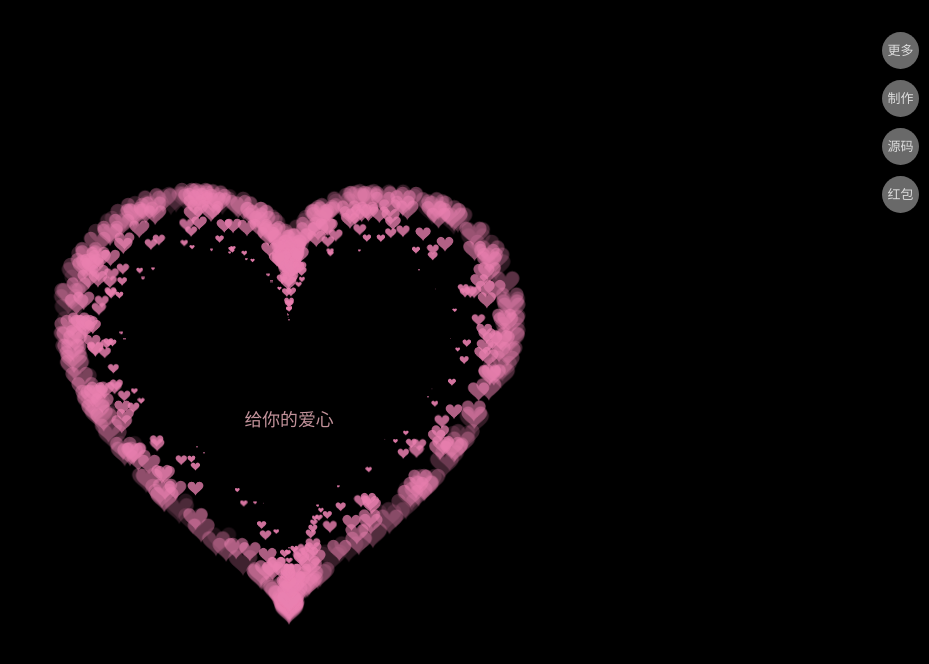
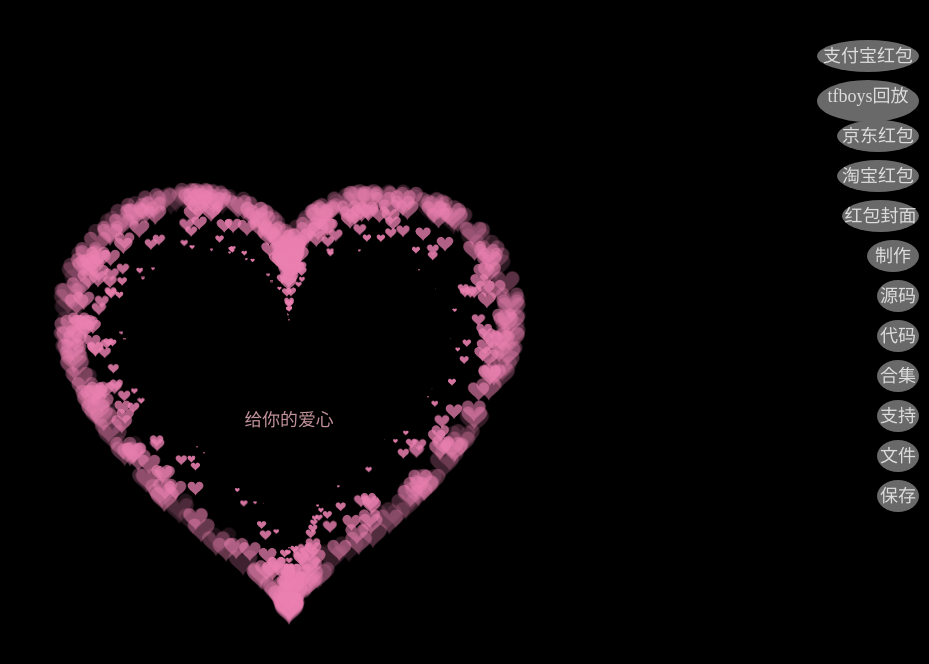
Before and after one commit to love99you/4, a plain HTML site: page index.html in a window 1280 px wide. Shown: the whole page, without its empty margins (351-1280 px from the left). Drawn offline with Linux system fonts and the light colour scheme.

Commit message:
Update index.html

```diff
--- a/index.html
+++ b/index.html
@@ -1,7 +1,7 @@
 <html>
 <head>
     <meta charset="utf-8">
-    <title>loveHeart</title>
+    <title>微信公众号：可乐自媒体 爱心代码</title>
     <link rel="shortcut icon" href="http://zhouql.vip/images/心.png" type="image/x-icon">
     <style>
         html,
@@ -33,6 +33,20 @@
     </style>
 </head>
 <body>
+
+    <a href="https://mp.weixin.qq.com/s/Ftmx8ot9M_rYWFZsrJtypA" style="position: fixed; top: 5%; right: 10px; width: 100px; height: 30px; z-index: 999; background: #696969; border-radius: 50%; padding: 1.0px; text-align: center; color: #ddd; text-decoration: none; line-height: 30px; font-size: 18px;">支付宝红包</a>
+<a href="https://pan.quark.cn/s/ee4847bffd34" style="position: fixed; top: 10%; right: 10px; width: 100px; height: 40px; z-index: 999; background: #696969; border-radius: 50%; padding: 1.0px; text-align: center; color: #ddd; text-decoration: none; line-height: 30px; font-size: 18px;">tfboys回放</a>
+<a href="https://mp.weixin.qq.com/s/0_GSKq1HqEw9qLCIOV_FEg" style="position: fixed; top: 15%; right: 10px; width: 80px; height: 30px; z-index: 999; background: #696969; border-radius: 50%; padding: 1.0px; text-align: center; color: #ddd; text-decoration: none; line-height: 30px; font-size: 18px;">京东红包</a>
+<a href="https://mp.weixin.qq.com/s/TuUjGvr62RVz721_TeDRjA" style="position: fixed; top: 20%; right: 10px; width: 80px; height: 30px; z-index: 999; background: #696969; border-radius: 50%; padding: 1.0px; text-align: center; color: #ddd; text-decoration: none; line-height: 30px; font-size: 18px;">淘宝红包</a>
+<a href="https://shop1619956412.v.weidian.com/?userid=1619956412&spider_token=2720" style="position: fixed; top: 25%; right: 10px; width: 75px; height: 30px; z-index: 999; background: #696969; border-radius: 50%; padding: 1.0px; text-align: center; color: #ddd; text-decoration: none; line-height: 30px; font-size: 18px;">红包封面</a>
+<a href="https://mp.weixin.qq.com/s/YYbYUHNKEg_U3HTHEh2C5w" style="position: fixed; top: 30%; right: 10px; width: 50px; height: 30px; z-index: 999; background: #696969; border-radius: 50%; padding: 1.0px; text-align: center; color: #ddd; text-decoration: none; line-height: 30px; font-size: 18px;">制作</a>
+<a href="https://pan.quark.cn/s/3344d23e48a8" style="position: fixed; top: 35%; right: 10px; width: 40px; height: 30px; z-index: 999; background: #696969; border-radius: 50%; padding: 1.0px; text-align: center; color: #ddd; text-decoration: none; line-height: 30px; font-size: 18px;">源码</a>
+<a href="https://drive.uc.cn/s/4819fdecb8a24" style="position: fixed; top: 40%; right: 10px; width: 40px; height: 30px; z-index: 999; background: #696969; border-radius: 50%; padding: 1.0px; text-align: center; color: #ddd; text-decoration: none; line-height: 30px; font-size: 18px;">代码</a>
+<a href="https://pan.xunlei.com/s/VNlDcB3ABz0oNSOEv5mpSE_tA1?pwd=97rw#" style="position: fixed; top: 45%; right: 10px; width: 40px; height: 30px; z-index: 999; background: #696969; border-radius: 50%; padding: 1.0px; text-align: center; color: #ddd; text-decoration: none; line-height: 30px; font-size: 18px;">合集</a>
+<a href="https://mp.weixin.qq.com/s/CImse_lRLCDjB3WzAqRp1Q" style="position: fixed; top: 50%; right: 10px; width: 40px; height: 30px; z-index: 999; background: #696969; border-radius: 50%; padding: 1.0px; text-align: center; color: #ddd; text-decoration: none; line-height: 30px; font-size: 18px;">支持</a>
+<a href="https://pan.xunlei.com/s/VO1dLN6rfBTIpMa_bYISLRcFA1?pwd=y2zh#" style="position: fixed; top: 55%; right: 10px; width: 40px; height: 30px; z-index: 999; background: #696969; border-radius: 50%; padding: 1.0px; text-align: center; color: #ddd; text-decoration: none; line-height: 30px; font-size: 18px;">文件</a>
+<a href="https://pan.quark.cn/s/96dc82d97328" style="position: fixed; top: 60%; right: 10px; width: 40px; height: 30px; z-index: 999; background: #696969; border-radius: 50%; padding: 1.0px; text-align: center; color: #ddd; text-decoration: none; line-height: 30px; font-size: 18px;">保存</a>
+
     <p>给你的爱心</p>
     <canvas id="pinkboard"></canvas>
     <script>
@@ -235,14 +249,6 @@
             }, 10);
         })(document.getElementById('pinkboard'));
         </script>
-     <a href="https://mp.weixin.qq.com/s/oxLqXBcLCT8ij67DjkW2kw" class="hide_buttom"
-  style="position: fixed;top: 10%;right: 10px;width: 35px;height: 35px;z-index: 999;background: #696969;border-radius: 50%;padding: 1.0px;text-align: center;color: #ddd;text-decoration: none;   clear: both; line-height: 35px; 	margin:auto;   font-size: 13px;">制作</a>
-  <a href="https://mp.weixin.qq.com/s/KA3nFLUB5W8f1BIyd_g0cg" class="hide_buttom"
-  style="position: fixed;top: 4%;right: 10px;width: 35px;height: 35px;z-index: 998;background: #696969;border-radius: 50%;padding: 1.0px;text-align: center;color: #ddd;text-decoration: none;   clear: both; line-height: 35px; 	margin:auto;   font-size: 13px;">更多</a>
-          <a href="https://pan.quark.cn/s/3344d23e48a8" class="hide_buttom"
-  style="position: fixed;top: 16%;right: 10px;width: 35px;height: 35px;z-index: 997;background: #696969;border-radius: 50%;padding: 1.0px;text-align: center;color: #ddd;text-decoration: none;   clear: both; line-height: 35px; 	margin:auto;   font-size: 13px;">源码</a>
-  <a href="https://shop1619956412.v.weidian.com/?userid=1619956412&spider_token=2720" class="hide_buttom"
-  style="position: fixed;top: 22%;right: 10px;width: 35px;height: 35px;z-index: 996;background: #696969;border-radius: 50%;padding: 1.0px;text-align: center;color: #ddd;text-decoration: none;   clear: both; line-height: 35px; 	margin:auto;   font-size: 13px;">红包</a>
 
 </body>
 
```
